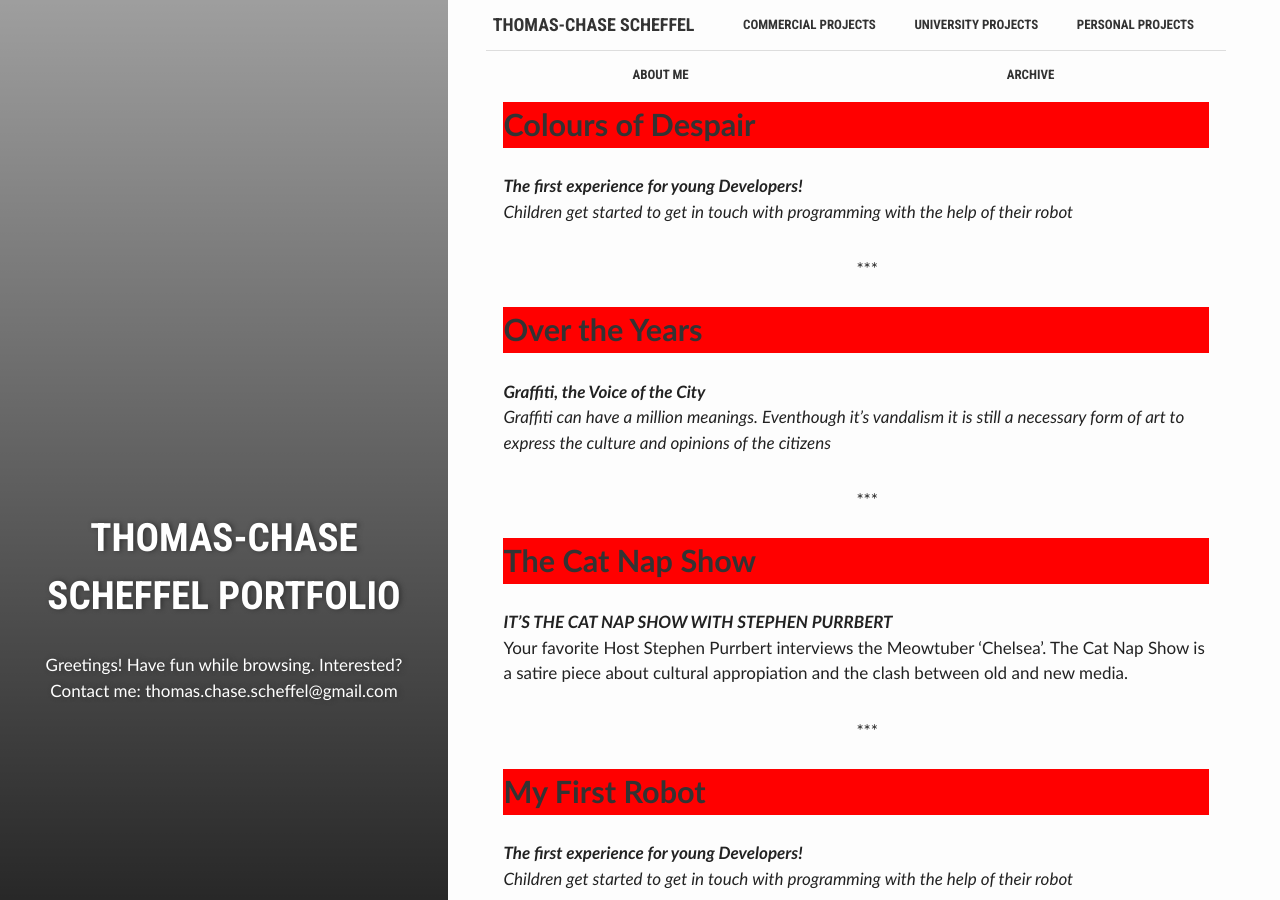
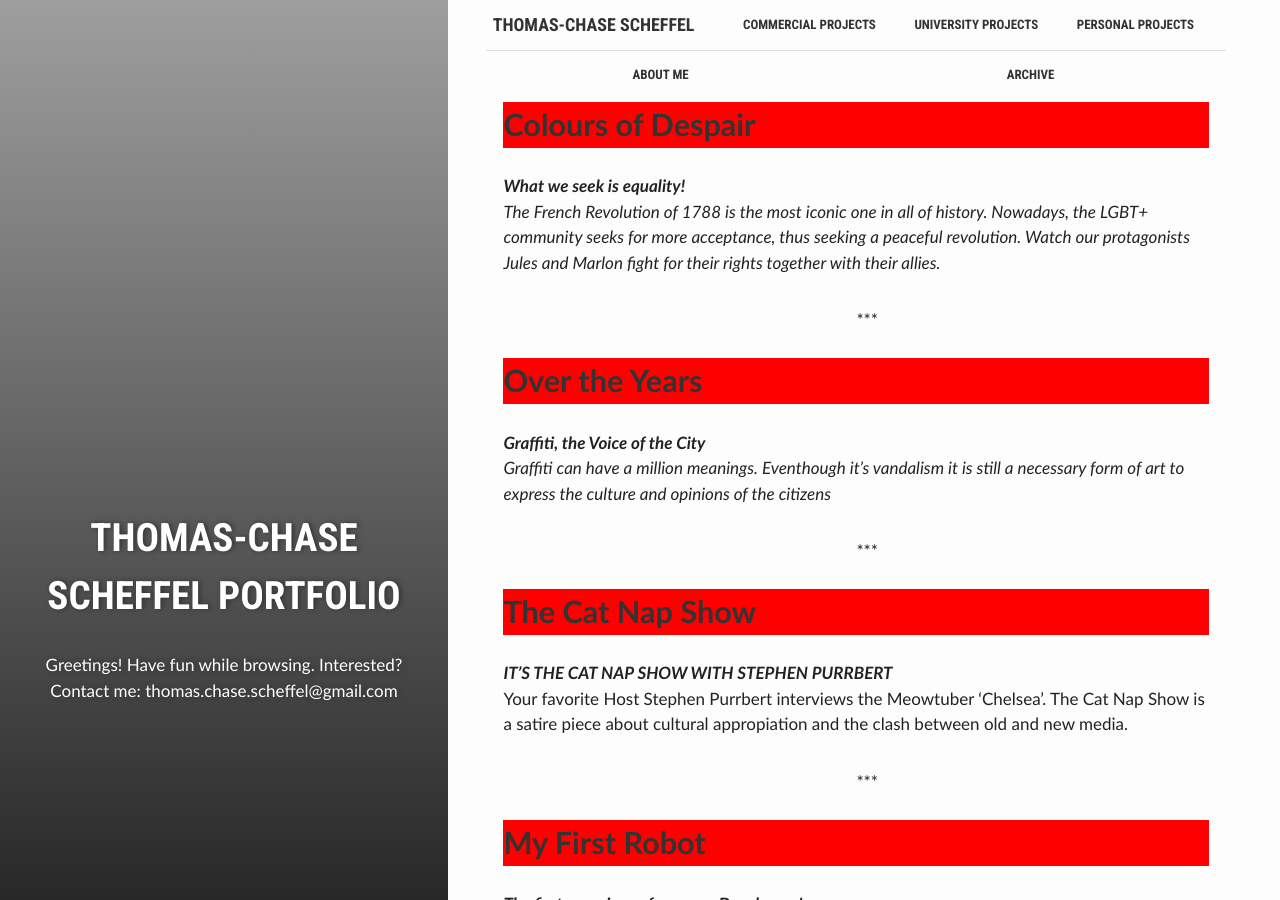
Before and after one commit to ChaseTheHunter/chasethehunter.github.io, a Jekyll site: the page built from index.html, in a window 1280 px wide and 900 px high. Built offline with Jekyll 4.4.1, drawn with Linux system fonts in a browser that asks for light colours.

Commit message:
Update 2017-02-23-colors-of-despair.markdown

```diff
--- a/_posts/2017-02-23-colors-of-despair.markdown
+++ b/_posts/2017-02-23-colors-of-despair.markdown
@@ -9,12 +9,12 @@ tags: '2D-animated-short'
 author: Chase
 bg: 'aside/thetower.png'
 ---
-*__The first experience for young Developers!__ <br>
-Children get started to get in touch with programming with the help of their robot*
+*__What we seek is equality!__ <br>
+The French Revolution of 1788 is the most iconic one in all of history. Nowadays, the LGBT+ community seeks for more acceptance, thus seeking a peaceful revolution. Watch our protagonists Jules and Marlon fight for their rights together with their allies.*
 
 Genre | Role | Focus | Time |
 ------------ | -------------| -------- |----|
-Children | **2D Artist, 2D Rigger, 2D Animator** | Assets, Rigging & Animation | 5 Months |
+LGBT+, historical Drama | **2D Artist, 2D Animator** | Environment, Animation & Compositing | 4 Months |
 
 
 {% include youtubePlayer.html id='_b8zKcoQcFA' %}
```
